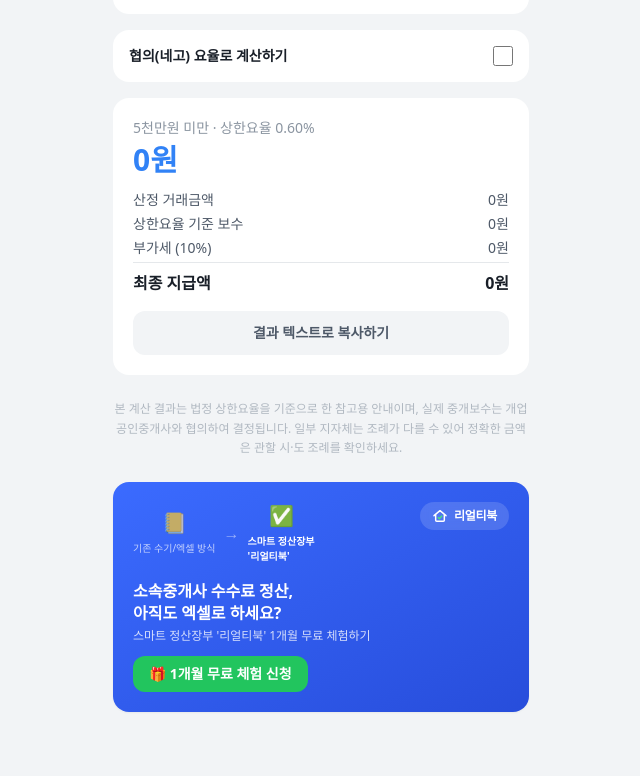
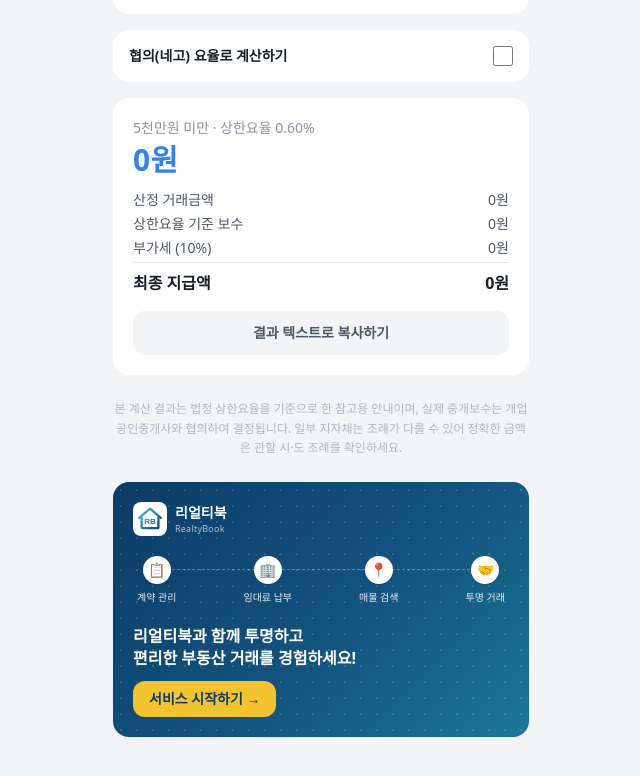
Before and after one commit to retools-labs/calc-realty, a Next.js app: page / in a window 1280 px wide. Shown: the part 498-1274 px from the top of the page, without its empty margins (319-959 px from the left). Built offline with nearby package versions, Linux system fonts and the light colour scheme.

Commit message:
리얼티북 로고/배너 디자인 적용, 설명 문구 수정

```diff
--- a/app/page.tsx
+++ b/app/page.tsx
@@ -130,7 +130,7 @@ export default function Home() {
     <main className="mx-auto max-w-md px-4 pb-24 pt-8">
       <h1 className="text-2xl font-bold">복비 계산기</h1>
       <p className="mt-1 text-sm text-[#8B95A1]">
-        법정 상한요율 기준으로 부동산 중개보수를 바로 계산해요.
+        법정 상한요율 기준 부동산 중개보수를 계산해드립니다.
       </p>
 
       <section className="mt-6 space-y-4 rounded-2xl bg-white p-4">
@@ -289,36 +289,69 @@ export default function Home() {
   );
 }
 
-function RealtyBookLogo() {
+function RealtyBookMark({ size = 28 }: { size?: number }) {
+  const gradId = "rb-mark-grad";
   return (
-    <div className="flex items-center gap-1.5 rounded-full bg-white/15 px-3 py-1.5 backdrop-blur-sm">
-      <svg width="16" height="16" viewBox="0 0 24 24" fill="none" xmlns="http://www.w3.org/2000/svg">
+    <svg width={size} height={size} viewBox="0 0 48 48" fill="none" xmlns="http://www.w3.org/2000/svg">
+      <defs>
+        <linearGradient id={gradId} x1="4" y1="4" x2="44" y2="44" gradientUnits="userSpaceOnUse">
+          <stop offset="0" stopColor="#4FC3E8" />
+          <stop offset="1" stopColor="#0B3B66" />
+        </linearGradient>
+      </defs>
+      {/* 지붕 */}
       <path
-          d="M3 11.5 12 4l9 7.5"
-          stroke="#fff"
-          strokeWidth="2.2"
+        d="M4 22 24 5l20 17"
+        stroke={`url(#${gradId})`}
+        strokeWidth="4.2"
         strokeLinecap="round"
         strokeLinejoin="round"
       />
+      {/* 몸체 */}
       <path
-          d="M5.5 10v8.5A1.5 1.5 0 0 0 7 20h10a1.5 1.5 0 0 0 1.5-1.5V10"
-          stroke="#fff"
-          strokeWidth="2.2"
+        d="M8.5 19v20a2 2 0 0 0 2 2h27a2 2 0 0 0 2-2V19"
+        stroke={`url(#${gradId})`}
+        strokeWidth="4.2"
         strokeLinecap="round"
         strokeLinejoin="round"
       />
-        <path
-          d="M9.3 14.3 11 16l3.7-4"
-          stroke="#4ADE80"
-          strokeWidth="2.2"
-          strokeLinecap="round"
-          strokeLinejoin="round"
-        />
+      <text
+        x="24"
+        y="34"
+        textAnchor="middle"
+        fontFamily="Arial, Helvetica, sans-serif"
+        fontWeight="800"
+        fontSize="15"
+        fill={`url(#${gradId})`}
+      >
+        RB
+      </text>
     </svg>
-      <span className="text-xs font-bold tracking-tight text-white">리얼티북</span>
+  );
+}
+
+function RealtyBookLockup({ light = false }: { light?: boolean }) {
+  return (
+    <div className="flex items-center gap-2">
+      <div className="rounded-lg bg-white p-1">
+        <RealtyBookMark size={26} />
+      </div>
+      <div className="leading-tight">
+        <p className={`text-sm font-extrabold ${light ? "text-white" : "text-[#0B3B66]"}`}>리얼티북</p>
+        <p className={`text-[9px] font-medium tracking-wide ${light ? "text-white/70" : "text-[#8B95A1]"}`}>
+          RealtyBook
+        </p>
+      </div>
     </div>
   );
 }
+
+const BANNER_FEATURES: { icon: string; label: string }[] = [
+  { icon: "📋", label: "계약 관리" },
+  { icon: "🏢", label: "임대료 납부" },
+  { icon: "📍", label: "매물 검색" },
+  { icon: "🤝", label: "투명 거래" },
+];
 
 function PartnerBanner() {
   return (
@@ -326,38 +359,37 @@ function PartnerBanner() {
       href="https://apple-realty.vercel.app/partner"
       target="_blank"
       rel="noopener noreferrer"
-      className="mt-6 block overflow-hidden rounded-2xl bg-gradient-to-br from-[#3B6BFF] to-[#274DDB] p-5 text-white shadow-sm transition active:scale-[0.99]"
+      className="relative mt-6 block overflow-hidden rounded-2xl bg-gradient-to-br from-[#0B3B66] via-[#12547F] to-[#1C7695] p-5 text-white shadow-sm transition active:scale-[0.99]"
+      style={{
+        backgroundImage:
+          "radial-gradient(rgba(255,255,255,0.15) 1px, transparent 1px), linear-gradient(135deg, #0B3B66, #12547F 55%, #1C7695)",
+        backgroundSize: "16px 16px, 100% 100%",
+      }}
     >
-      <div className="flex items-start justify-between">
-        <div className="flex items-center gap-2">
-          <div className="flex flex-col items-center gap-1 text-[10px] text-white/70">
-            <span className="text-xl">📒</span>
-            <span>기존 수기/엑셀 방식</span>
-          </div>
-          <span className="text-white/50">→</span>
-          <div className="flex flex-col items-center gap-1 text-[10px] font-semibold text-white">
-            <span className="text-xl">✅</span>
-            <span>
-              스마트 정산장부
-              <br />
-              &apos;리얼티북&apos;
-            </span>
-          </div>
-        </div>
-        <RealtyBookLogo />
+      <div className="flex items-center justify-between">
+        <RealtyBookLockup light />
       </div>
 
-      <p className="mt-4 text-base font-bold leading-snug">
-        소속중개사 수수료 정산,
+      <div className="relative mt-5 flex items-center justify-between px-1">
+        <div className="absolute left-6 right-6 top-[13px] h-px border-t border-dashed border-white/30" />
+        {BANNER_FEATURES.map((f) => (
+          <div key={f.label} className="relative z-10 flex flex-col items-center gap-1.5">
+            <span className="flex h-7 w-7 items-center justify-center rounded-full bg-white text-sm shadow">
+              {f.icon}
+            </span>
+            <span className="text-[10px] font-medium text-white/90">{f.label}</span>
+          </div>
+        ))}
+      </div>
+
+      <p className="mt-5 text-base font-bold leading-snug">
+        리얼티북과 함께 투명하고
         <br />
-        아직도 엑셀로 하세요?
-      </p>
-      <p className="mt-1 text-xs text-white/80">
-        스마트 정산장부 &apos;리얼티북&apos; 1개월 무료 체험하기
+        편리한 부동산 거래를 경험하세요!
       </p>
 
-      <span className="mt-3 inline-flex items-center gap-1 rounded-xl bg-[#22C55E] px-4 py-2 text-sm font-bold text-white">
-        🎁 1개월 무료 체험 신청
+      <span className="mt-3 inline-flex items-center gap-1 rounded-xl bg-[#F4C430] px-4 py-2 text-sm font-bold text-[#0B3B66]">
+        서비스 시작하기 →
       </span>
     </a>
   );
```
Lines whose indentation alone changed are shown as unchanged.
